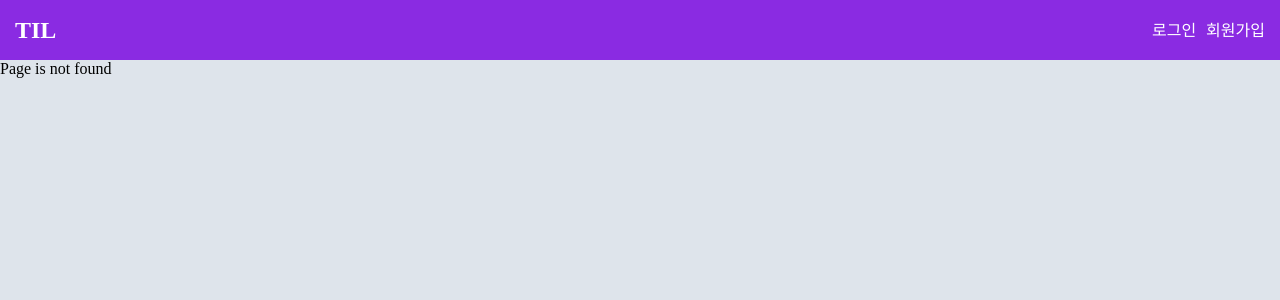
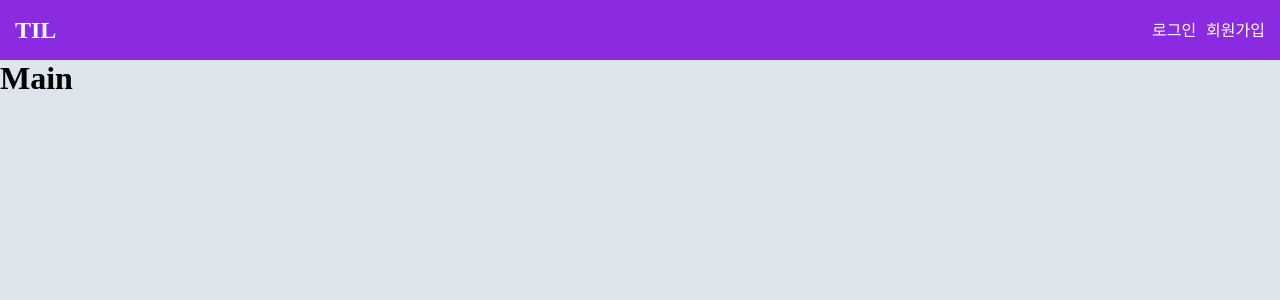
Before and after one commit to BackdevHong/Vue-All, a Vue app in the folder vue-Endgame/vue-til/: page /main in a window 1280 px wide. Before the commit this address had no page. Shown: the top 300 px of the page. Built offline with nearby package versions, Linux system fonts and the light colour scheme.

Commit message:
feat: Add VueX

```diff
--- a/vue-Endgame/vue-til/package.json
+++ b/vue-Endgame/vue-til/package.json
@@ -14,7 +14,8 @@
 		"sass": "^1.53.0",
 		"sass-loader": "^13.0.2",
 		"vue": "^3.2.13",
-    "vue-router": "^4.0.13"
+		"vue-router": "^4.0.13",
+		"vuex": "^4.0.2"
 	},
 	"devDependencies": {
 		"@babel/core": "^7.12.16",
--- a/vue-Endgame/vue-til/src/components/LoginForm.vue
+++ b/vue-Endgame/vue-til/src/components/LoginForm.vue
@@ -51,6 +51,7 @@ export default {
 					password: this.password,
 				};
 				const { data } = await loginUser(userData);
+				this.$router.push("/main");
 				this.logMessage = `${data.user.username}님! 환영합니다!`;
 			} catch (error) {
 				this.logMessage = error.response.data;
--- a/vue-Endgame/vue-til/src/routes/index.js
+++ b/vue-Endgame/vue-til/src/routes/index.js
@@ -14,6 +14,10 @@ const routes = [
 		component: () => import("@/views/SignupPage.vue"),
 	},
 	{
+		path: "/main",
+		component: () => import("@/views/MainPage.vue"),
+	},
+	{
 		path: "/:catchAll(.*)",
 		component: () => import("@/views/NotFoundPage.vue"),
 	},
--- /dev/null
+++ b/vue-Endgame/vue-til/src/views/MainPage.vue
@@ -0,0 +1,11 @@
+<template>
+	<div>
+		<h1>Main</h1>
+	</div>
+</template>
+
+<script>
+export default {};
+</script>
+
+<style lang="scss" scoped></style>
```
Also changed, not shown: vue-Endgame/vue-til/src/store/index.js (added), 2 other files (tests, documents, lock files or other folders). Lines whose indentation alone changed are shown as unchanged.
